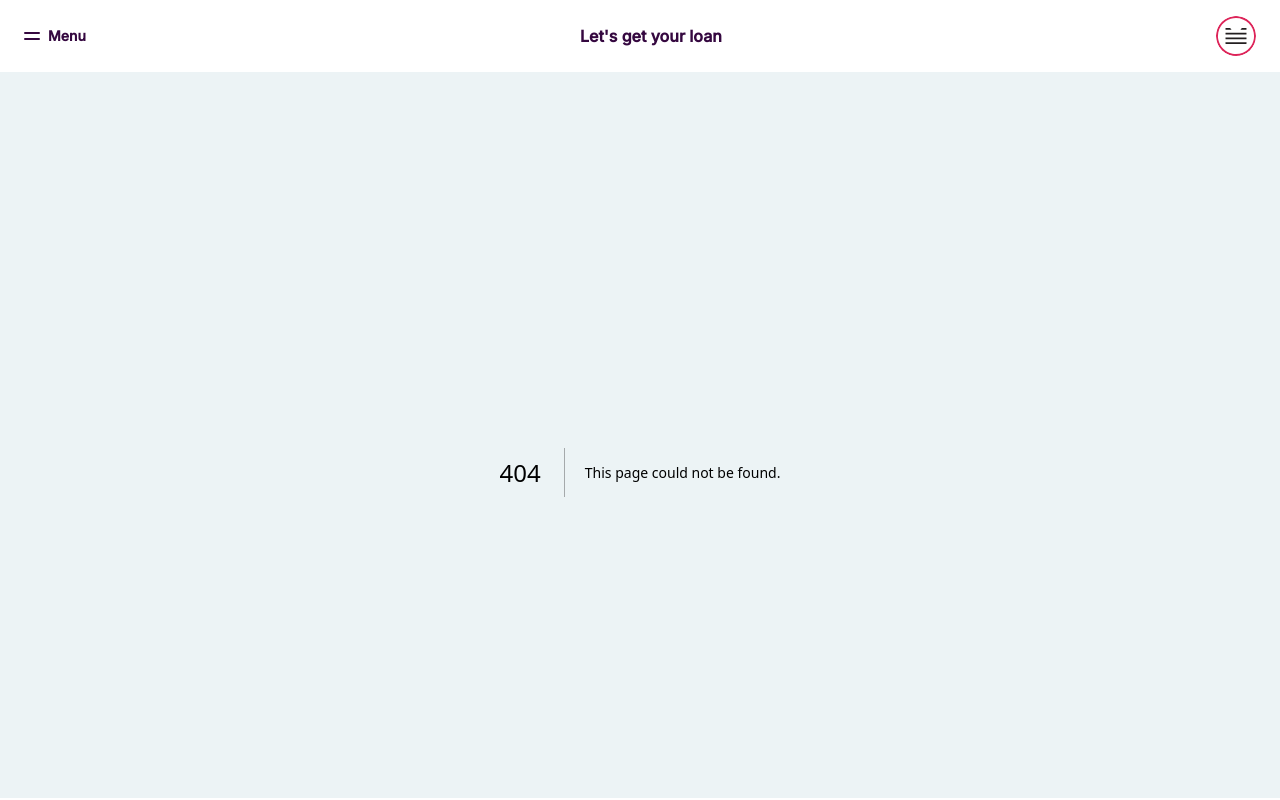
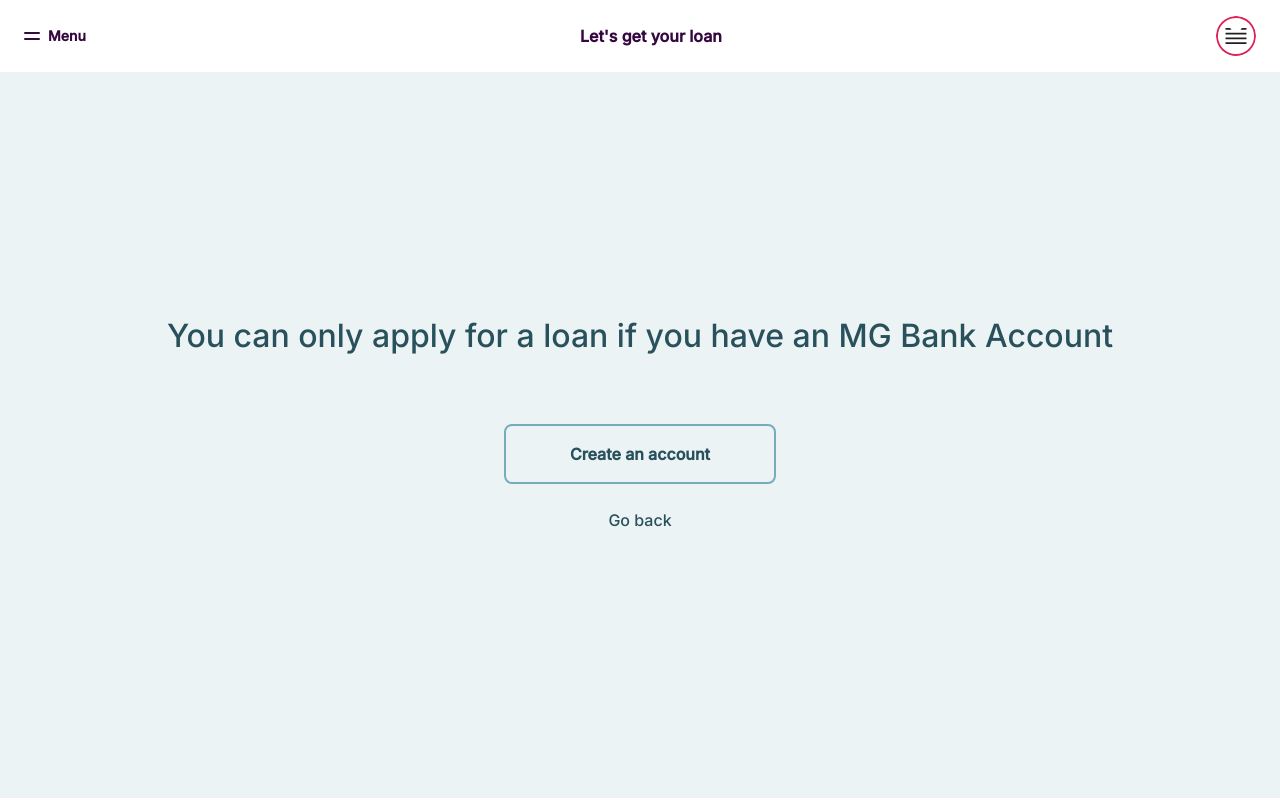
Before and after one commit to zneret03/loan-app, a Next.js app: page /create-account in a window 1280 px wide. Before the commit this address had no page. Built offline with nearby package versions, Linux system fonts and the light colour scheme.

Commit message:
adding create-account page

```diff
--- a/app/Home/page.tsx
+++ /dev/null
@@ -1,2 +0,0 @@
-const Home = (): JSX.Element => <div>home</div>
-export default Home
--- /dev/null
+++ b/app/create-account/page.tsx
@@ -0,0 +1,30 @@
+'use client'
+import { Button } from '@/components'
+import { useRouter } from 'next/navigation'
+
+const CreateAccount = (): JSX.Element => {
+  const router = useRouter()
+
+  const previousPage = (): void => {
+    router.back()
+  }
+
+  return (
+    <main className='grid place-items-center'>
+      <div className='mt-60'>
+        <h1 className='font-medium text-[2rem] text-dark-primary'>
+          You can only apply for a loan if you have an MG Bank Account
+        </h1>
+      </div>
+
+      <Button label='Create an account' styles='mt-16 mb-6' />
+      <span
+        className='cursor-pointer text-base text-dark-primary'
+        onClick={previousPage}
+      >
+        Go back
+      </span>
+    </main>
+  )
+}
+export default CreateAccount
--- a/app/page.tsx
+++ b/app/page.tsx
@@ -1,6 +1,16 @@
+'use client'
+import { useRouter } from 'next/navigation'
+
 import { Button } from '@/components'
 
-const Home = (): JSX.Element => (
+const Home = (): JSX.Element => {
+  const router = useRouter()
+
+  const goToCreateAccount = (): void => {
+    router.push('/create-account')
+  }
+
+  return (
     <main className='grid place-items-center'>
       <div className='mt-60'>
         <h1 className='font-medium text-[2rem] text-dark-primary'>
@@ -9,10 +19,11 @@
 
         <div className='flex justify-center gap-6 mt-16'>
           <Button label='Yes' />
-        <Button label='No' />
+          <Button label='No' action={goToCreateAccount} />
         </div>
       </div>
     </main>
   )
+}
 
 export default Home
--- a/components/Buttons/Button.tsx
+++ b/components/Buttons/Button.tsx
@@ -1,11 +1,12 @@
 type ButtonTypes = {
   label: string
+  styles?: string
   action?: () => void
 }
 
-export const Button = ({ label, action }: ButtonTypes): JSX.Element => (
+export const Button = ({ label, styles, action }: ButtonTypes): JSX.Element => (
   <button
-    className='border border-2 border-primary bg-transparent hover:bg-primary text-dark-primary hover:text-white rounded-lg py-4 px-16'
+    className={`border border-2 border-primary bg-transparent hover:bg-primary text-dark-primary hover:text-white rounded-lg py-4 px-16 ${styles}`}
     onClick={action}
   >
     <span className='font-semibold text-base'>{label}</span>
```
Lines whose indentation alone changed are shown as unchanged.
